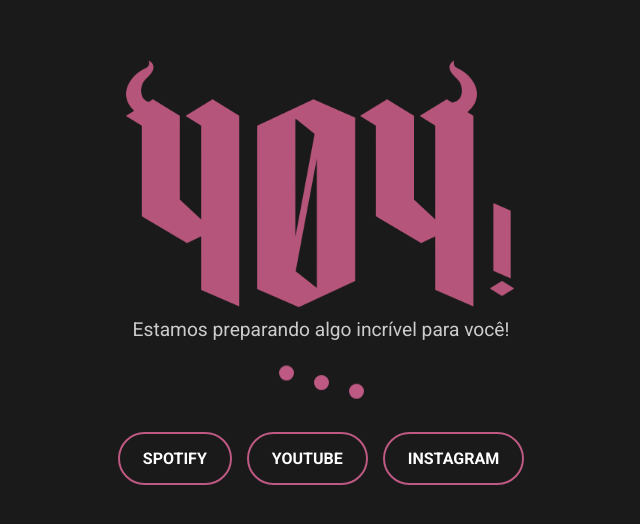
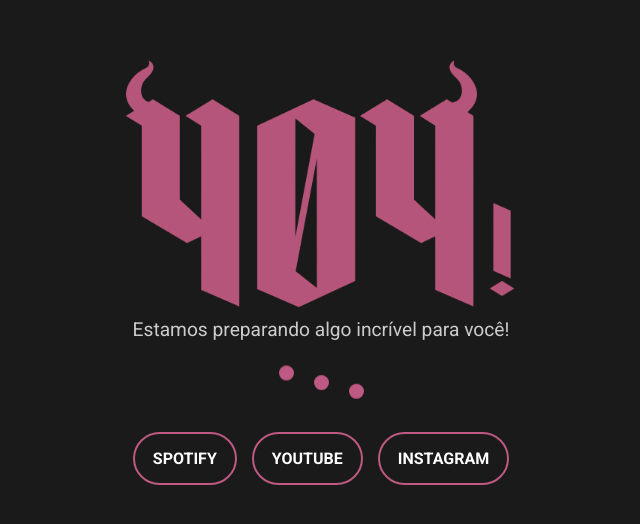
Before and after one commit to lucas16716/4zero4, a plain HTML site: page docs/index.html in a window 1280 px wide. Shown: the part 130-654 px from the top of the page, without its empty margins (319-959 px from the left). Drawn offline with Linux system fonts and the light colour scheme.

Commit message:
Button(padding left right): ajuste de tamanho

```diff
--- a/docs/src/css/style.css
+++ b/docs/src/css/style.css
@@ -81,7 +81,7 @@ body {
   color: #fff;
   font-size: 1rem;
   font-weight: 700;
-  padding: 15px 23px;
+  padding: 15px 18px;
   border: 2px solid #bd5982;
   border-radius: 50px;
   text-transform: uppercase;
```
